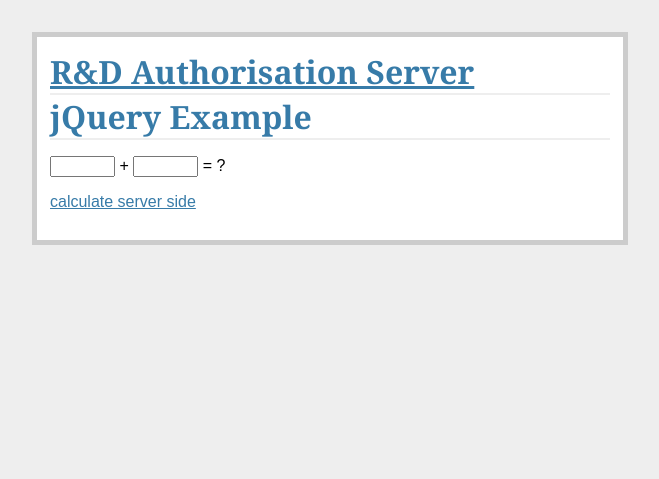
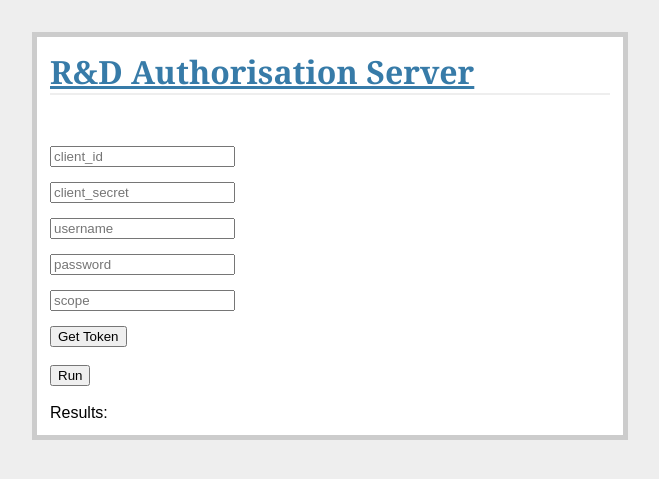
Before and after one commit to bbc/nmos-auth-server, a Python web app: template example-oauth2-server/website/templates/index.html in a window 1280 px wide. Shown: the top 479 px of the page, without its empty margins (310-969 px from the left). Run offline with Jinja, Linux system fonts and the light colour scheme; the template is opened without the code that fills it, so the values that code supplies are empty; some libraries are stand-ins or nearby versions.

Commit message:
Added AJAX requests, favicon, and index.html

```diff
--- a/example-oauth2-server/website/templates/home.html
+++ b/example-oauth2-server/website/templates/home.html
@@ -16,7 +16,9 @@
 
     <br><a href="{{ url_for('.create_client') }}">Create Client</a><br>
 
-    <br><a href="{{ url_for('.request_token') }}">Request Token</a>
+    <br><a href="{{ url_for('.request_token') }}">Request Token</a><br>
+
+    <br><a href="{{ url_for('.index') }}">Request Client-side Token</a>
 
   {% else %}
     <form action="" method="post">
--- a/example-oauth2-server/website/templates/index.html
+++ b/example-oauth2-server/website/templates/index.html
@@ -1,7 +1,6 @@
-
 {% extends "layout.html" %}
 {% block body %}
-<script type=text/javascript>
+<!-- <script type=text/javascript>
   $(function() {
     $('a#calculate').bind('click', function() {
       $.getJSON($SCRIPT_ROOT + '/_add_numbers', {
@@ -14,10 +13,112 @@
     });
   });
 </script>
+
 <h1>jQuery Example</h1>
 <p><input type=text size=5 name=a> +
    <input type=text size=5 name=b> =
    <span id=result>?</span>
 <p><a href=# id=calculate>calculate server side</a>
+ -->
+
+<script>
+  $(function getToken() {
+    console.log("Inside Function");
+    $("#token").click(function(){
+      var grant_type = "password";
+      //var username = document.getElementById("username").value
+      //var password = document.getElementById("password").value
+      //var scope = document.getElementById("scope").value
+      var requestPayload = {
+                  'grant_type': 'password',
+                  'username': document.getElementById("username").value,
+                  'password': document.getElementById("password").value,
+                  'scope': document.getElementById("scope").value
+      };
+      $.ajax({
+        url: 'http://127.0.0.1:5000/oauth/token',
+        type: 'POST',
+        data: requestPayload,
+        dataType: 'json',
+        username: 'mpLdzPAchfON4qVCz6GO3o6S',
+        password: 'zIEYbZYMvu1XNT1bBurWS1tg0n58j91v5pchfBXOf9iAdzO3',
+        //contentType: 'x-www-form-urlencoded',
+        error: function (XMLHttpRequest, textStatus, errorThrown) {
+            alert('Error: ' + errorThrown);
+            console.log(XMLHttpRequest.status + ' ' + XMLHttpRequest.statusText);
+            return false;
+        },
+        success: function(data) {
+          accessToken = data.access_token;
+          alert('Success!\r\nAccess Token:\r' + accessToken + '\r\n');
+          console.log('Success!');
+          localStorage.setItem('token', accessToken);
+          return result;
+        }
+      });
+    });
+  });
+</script>
+
+
+<script>
+  $(function getResource() {
+    $("#resource").click(function(){
+      console.log("Inside Function");
+      console.log(localStorage.getItem('token'));
+      $.ajax({
+        url: 'http://127.0.0.1:5000/api/me',
+        type: 'GET',
+        contentType: 'x-www-form-urlencoded',
+        dataType: 'json',
+        // Fetch the stored token from localStorage and set in the header
+        beforeSend: function (xhr) { xhr.setRequestHeader ("Authorization", "Bearer " + localStorage.getItem('token')); },
+        success: function (result) {
+          var returnResult = JSON.stringify(result);
+          alert('Success!\r\n' + returnResult);
+          document.getElementById('callResults').innerHTML = returnResult;
+          return result;
+        },
+        error: function (XMLHttpRequest, textStatus, errorThrown) {
+            alert('Error: ' + errorThrown);
+            console.log(XMLHttpRequest.status + ' ' + XMLHttpRequest.statusText);
+            return false;
+        }
+      });
+    });
+  });
+</script>
+
+
+<!-- List of Agents within a BU -->
+<br><br>
+<form action="/request_token" method="post">
+  <label>
+    <input type="text" name="client_id" id="client_id" placeholder="client_id" value="{{client.client_id}}" readonly="readonly"><br>
+  </label>
+  <label>
+    <input type="text" name="client_secret" id="client_secret" placeholder="client_secret" value="{{client.client_secret}}" readonly="readonly"><br>
+  </label>
+  <label>
+    <input type="text" name="username" id="username" placeholder="username"><br>
+  </label>
+  <label>
+    <input type="text" name="password" id="password" placeholder="password"><br>
+  </label>
+  <label>
+    <input type="text" name="scope" id="scope" placeholder="scope"><br>
+  </label>
+</form>
+
+<button id="token">Get Token</button>
+<br />
+<div id="pageDiv"></div>
+<br />
+<button id="resource">Run</button><br>
+<br />Results:
+<br />
+<div id="callResults"></div>
+
+
 
 {% endblock %}
--- a/example-oauth2-server/website/templates/layout.html
+++ b/example-oauth2-server/website/templates/layout.html
@@ -3,6 +3,7 @@
   <head>
     <title>BBC R&amp;D OAuth2 Server</title>
     <link rel=stylesheet type=text/css href="{{ url_for('static', filename='style.css') }}">
+    <link rel="icon" href="http://newsvote.bbc.co.uk/favicon.ico">
   </head>
 
   <body>
```
Also changed, not shown: example-oauth2-server/website/routes.py (+6 -2 lines).
